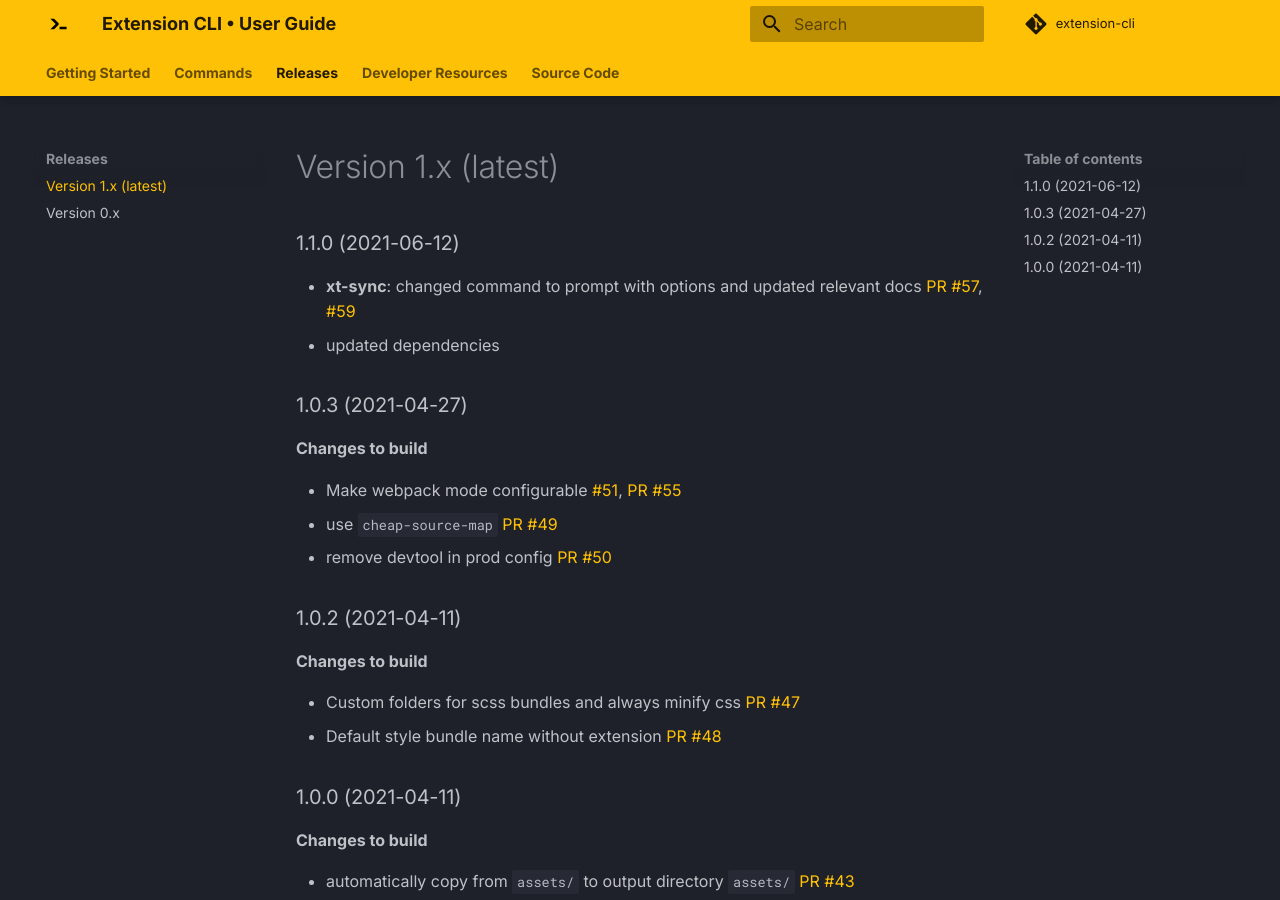
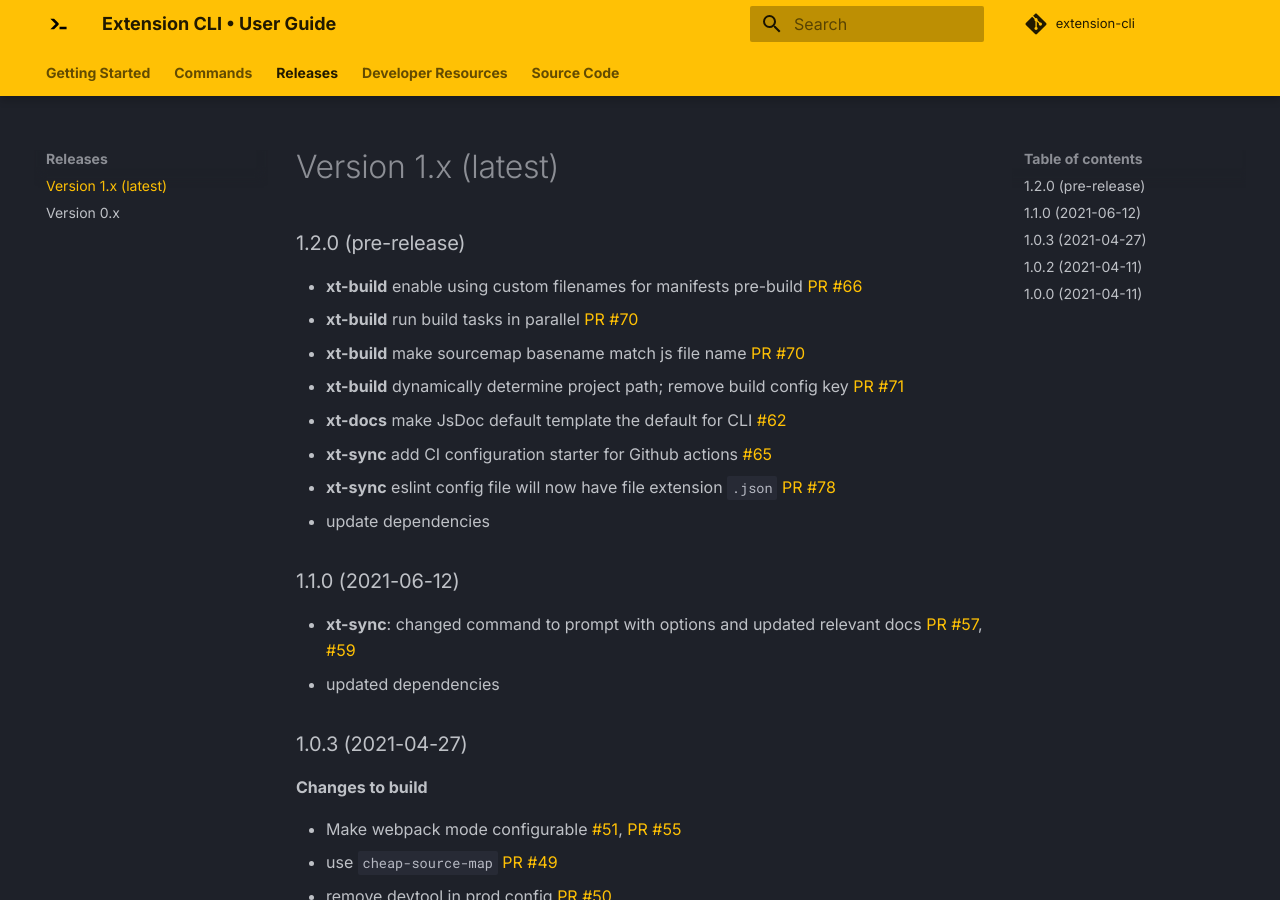
Before and after one commit to MobileFirstLLC/extension-cli, an MkDocs documentation site: the page built from guide/09-release-notes.md, in a window 1280 px wide and 900 px high. Built offline with MkDocs 1.6.1 and Material for MkDocs 9.7.7, drawn with Linux system fonts in a browser that asks for light colours; comment, search, counter and statistics services are not loaded.

Commit message:
docs: update release notes

```diff
--- a/guide/09-release-notes.md
+++ b/guide/09-release-notes.md
@@ -1,6 +1,17 @@
 ---
 disqus: "False"
 ---
+
+### 1.2.0 (pre-release)
+
+- **xt-build** enable using custom filenames for manifests pre-build [PR #66](https://github.com/MobileFirstLLC/extension-cli/pull/66)
+- **xt-build** run build tasks in parallel [PR #70](https://github.com/MobileFirstLLC/extension-cli/pull/70)
+- **xt-build** make sourcemap basename match js file name [PR #70](https://github.com/MobileFirstLLC/extension-cli/pull/70)
+- **xt-build** dynamically determine project path; remove build config key [PR #71](https://github.com/MobileFirstLLC/extension-cli/pull/71)
+- **xt-docs** make JsDoc default template the default for CLI [#62](https://github.com/MobileFirstLLC/extension-cli/issues/62)
+- **xt-sync** add CI configuration starter for Github actions [#65](https://github.com/MobileFirstLLC/extension-cli/issues/65)
+- **xt-sync** eslint config file will now have file extension `.json` [PR #78](https://github.com/MobileFirstLLC/extension-cli/pull/78)
+- update dependencies
 
 ### 1.1.0 (2021-06-12)
 
```
Also changed, not shown: .github/changelog.md.
